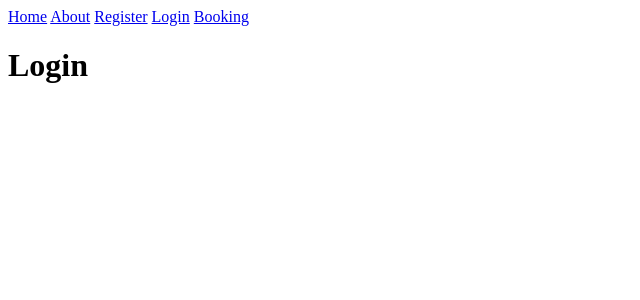
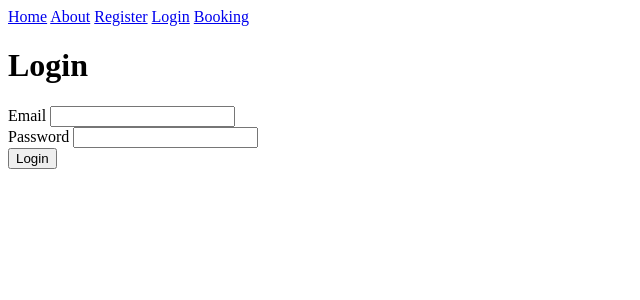
Before and after one commit to ismailh10/SFIA_1, a Flask app: page /login in a window 1280 px wide. Shown: the top 300 px of the page, without its empty margins (0-640 px from the left). Run offline with Flask 2, Linux system fonts and the light colour scheme.

Commit message:
another commit

```diff
--- a/application/create.py
+++ b/application/create.py
@@ -3,8 +3,6 @@ from application.models import Posts
 
 db.drop_all()
 db.create_all()
-
-python3 create.py
 
 
 
--- a/application/templates/login.html
+++ b/application/templates/login.html
@@ -1,6 +1,31 @@
 
 {% extends "layout.html" %}
 {% block body_content %}
-
+<form method='POST'>
+	{{ form.email.label }}
+	{{ form.email }}
+	{% if form.email.errors %}
+	<div class='error'>
+	{% for error in form.email.errors %}
+	<p>{{ error }}</p>
+	{% endfor %}
+	</div>
+	{% endif %}
+	</div>
+	<div  class='form-group'>
+	{{ form.password.label }}
+	{{ form.password }}
+	{% if form.password.errors %}
+	<div class='error'>
+	{% for error in form.password.errors %}
+	<p>{{ error }}</p>
+	{% endfor %}
+	</div>
+	{% endif %}
+	</div>
+	<div class='form=group'>
+	{{ form.submit }}
+	</div>
+</form>
 
 {% endblock %}
```
